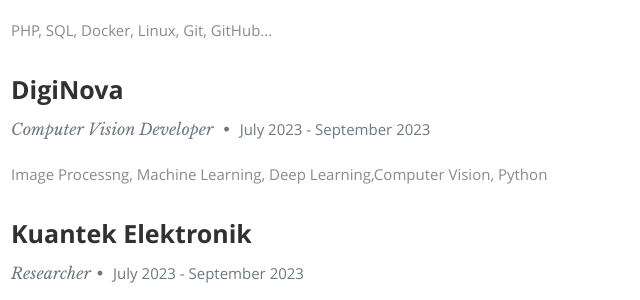
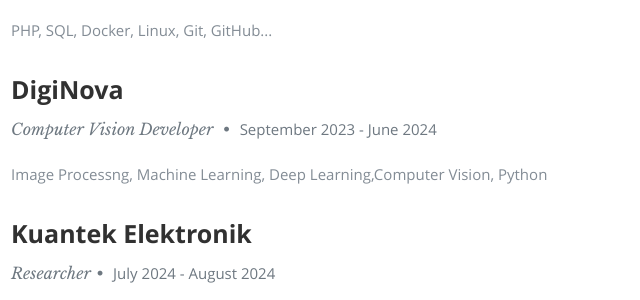
Before and after one commit to alperenbugaz/alperenbugazcv, a plain HTML site: page index.html in a window 1280 px wide. Shown: the part 1872-2172 px from the top of the page, 394-1034 px from the left. Drawn offline with nearby package versions, Linux system fonts and the light colour scheme.

Commit message:
Update experiences date

```diff
--- a/index.html
+++ b/index.html
@@ -180,7 +180,7 @@
                   <a href="https://diginova.com.tr/">
                   <h3>DigiNova</h3>
                </a>
-                  <p class="info">Computer Vision Developer <span>&bull;</span> <em class="date">July 2023 - September 2023</em></p>
+                  <p class="info">Computer Vision Developer <span>&bull;</span> <em class="date">September 2023 - June 2024</em></p>
 
                   <p>
                      Image Processng, Machine Learning, Deep Learning,Computer Vision, Python
@@ -191,7 +191,7 @@
                   <a href="https://www.kuantek.com.tr/">
                   <h3>Kuantek Elektronik</h3>
                </a>
-                  <p class="info">Researcher<span>&bull;</span> <em class="date">July 2023 - September 2023</em></p>
+                  <p class="info">Researcher<span>&bull;</span> <em class="date">July 2024 - August 2024</em></p>
 
                   <p>
                      Scientific Writing, Academic Research, Paper Authorship, Deep Learning, Computer Vision, Python
```
